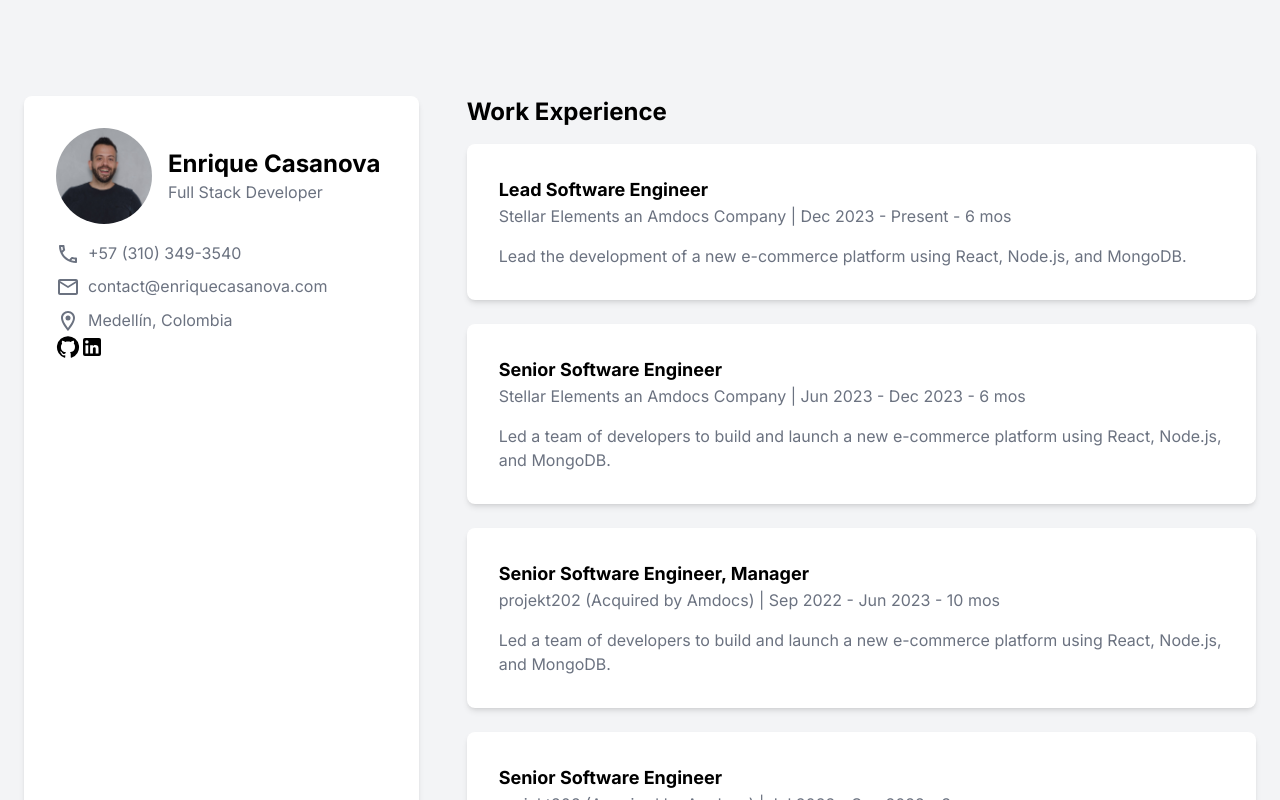
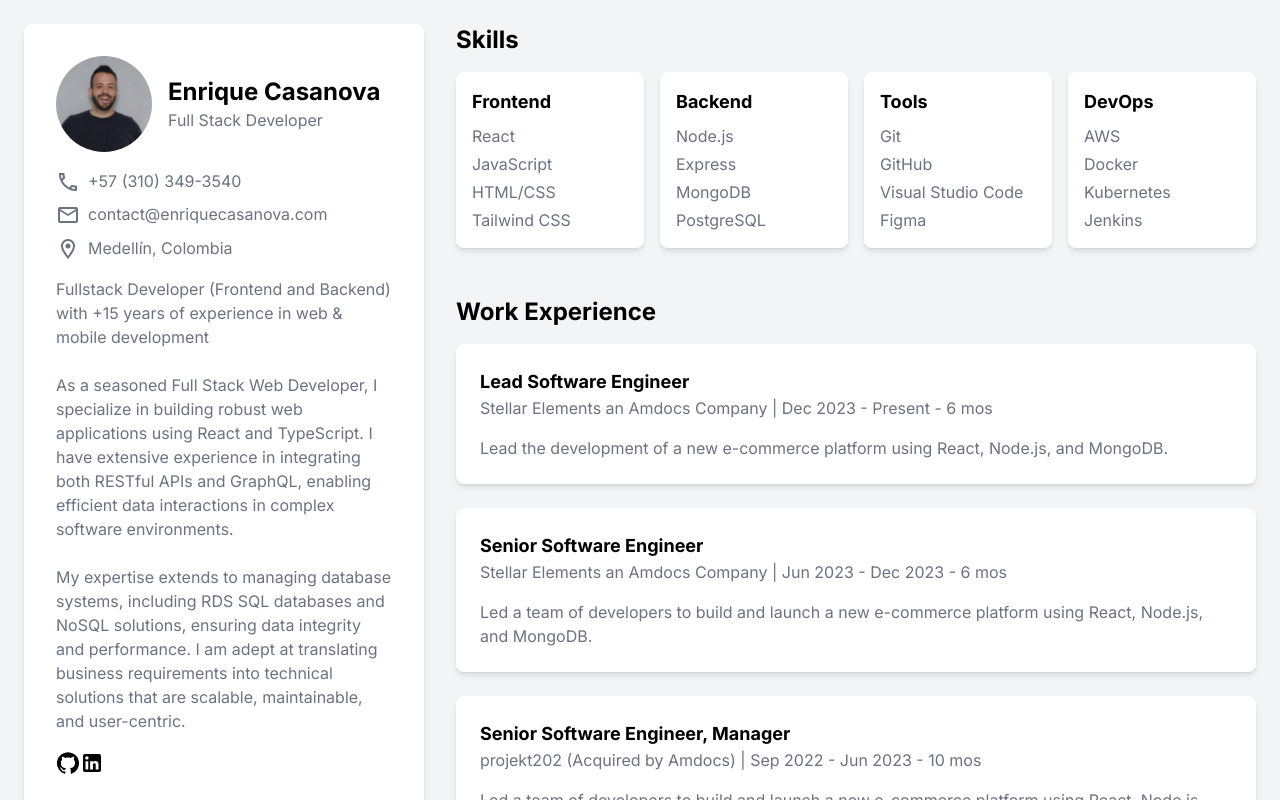
Before and after one commit to ecasanova/website, a Next.js app: page / in a window 1280 px wide. Shown: the top 800 px of the page. Built offline with nearby package versions, Linux system fonts and the light colour scheme.

Commit message:
chore: Refactor Card and Curriculum components

```diff
--- a/src/components/Card.jsx
+++ b/src/components/Card.jsx
@@ -1,6 +1,6 @@
 export function Card({ title, company, date, description }) {
     return (
-        <div className="bg-white dark:bg-gray-800 rounded-lg p-6 md:p-8 shadow-md">
+        <div className="bg-white dark:bg-gray-800 rounded-lg p-6 shadow-md">
             <h3 className="text-lg font-bold">{title}</h3>
             <p className="text-gray-500 dark:text-gray-400">{company} | {date}</p>
             <ul className="mt-4 space-y-2 text-gray-500 dark:text-gray-400">
--- a/src/components/Curriculum.jsx
+++ b/src/components/Curriculum.jsx
@@ -1,37 +1,35 @@
 import { Card } from './Card';
+import { Sidebar } from './Sidebar';
 import { Skills } from './Skills';
-import { TextIcon } from './TextIcon';
-import { Icon } from './Icon';
-import Image from 'next/image';
 
-import profilePic from '/public/me.jpg'
 export function Curriculum() {
   return (
-    (<main className="bg-gray-100 dark:bg-gray-900 py-12 md:py-16 lg:py-24">
-      <div className="container mx-auto px-4 md:px-6">
-        <div className="grid gap-8 md:grid-cols-[1fr_2fr] lg:gap-12">
-          <div className="bg-white dark:bg-gray-800 rounded-lg p-6 md:p-8 shadow-md">
-            <div className="space-y-4">
-              <div className="flex items-center space-x-4">
-                <Image src={profilePic} alt="Avatar" class="w-24 h-24 rounded-full object-cover"/>
-                <div>
-                  <h1 className="text-2xl font-bold">Enrique Casanova</h1>
-                  <p className="text-gray-500 dark:text-gray-400">
-                    Full Stack Developer
-                  </p>
-                </div>
-              </div>
-              <div className="space-y-2">
-                <TextIcon type='phone' text='+57 (310) 349-3540' href="tel:+573103493540"></TextIcon>
-                <TextIcon type='mail' text='contact@enriquecasanova.com' href="mailto:contact@enriquecasanova.com"></TextIcon>
-                <TextIcon type='location' text='Medellín, Colombia'></TextIcon>
-
-                <Icon type='github' href="https://github.com/ecasanova" />
-                <Icon type='linkedin' href="https://www.linkedin.com/in/ecasanovave/" />
+    (<main className="bg-gray-100 dark:bg-gray-900 py-6 md:py-6 lg:py-6">
+      <div className="fluid-container mx-auto px-4 md:px-6">
+        <div className="grid gap-8 md:grid-cols-[1fr_2fr] lg:gap-8">
+          <Sidebar />
+          <div className="space-y-8 md:space-y-10 lg:space-y-12">
+            <div>
+              <h2 className="text-2xl font-bold mb-4">Skills</h2>
+              <div className="grid grid-cols-2 md:grid-cols-4 gap-4">
+                <Skills
+                  title="Frontend"
+                  skills={["React", "JavaScript", "HTML/CSS", "Tailwind CSS"]}
+                />
+                 <Skills
+                  title="Backend"
+                  skills={["Node.js", "Express", "MongoDB", "PostgreSQL"]}
+                />
+                 <Skills
+                  title="Tools"
+                  skills={[ "Git", "GitHub", "Visual Studio Code", "Figma"]}
+                />
+                <Skills
+                  title="DevOps"
+                  skills={[ "AWS", "Docker", "Kubernetes", "Jenkins"]}
+                />
               </div>
             </div>
-          </div>
-          <div className="space-y-8 md:space-y-10 lg:space-y-12">
             <div>
               <h2 className="text-2xl font-bold mb-4">Work Experience</h2>
               <div className="space-y-6">
@@ -94,23 +92,6 @@
                   date="2008"
                 ></Card>
             </div>
-            <div>
-              <h2 className="text-2xl font-bold mb-4">Skills</h2>
-              <div className="grid grid-cols-2 md:grid-cols-3 gap-4">
-                <Skills
-                  title="Frontend"
-                  skills={["React", "JavaScript", "HTML/CSS", "Tailwind CSS"]}
-                />
-                 <Skills
-                  title="Backend"
-                  skills={["Node.js", "Express", "MongoDB", "PostgreSQL"]}
-                />
-                 <Skills
-                  title="Tools"
-                  skills={[ "Git", "GitHub", "Visual Studio Code", "Figma"]}
-                />
-              </div>
-            </div>
           </div>
         </div>
       </div>
--- /dev/null
+++ b/src/components/Sidebar.jsx
@@ -0,0 +1,42 @@
+import { TextIcon } from './TextIcon';
+import { Icon } from './Icon';
+import Image from 'next/image';
+
+import profilePic from '/public/me.jpg'
+
+export function Sidebar() {
+    return (
+    <div className="bg-white dark:bg-gray-800 rounded-lg p-6 md:p-8 shadow-md">
+        <div className="space-y-4">
+            <div className="flex items-center space-x-4">
+            <Image src={profilePic} alt="Avatar" className="w-24 h-24 rounded-full object-cover"/>
+            <div>
+                <h1 className="text-2xl font-bold">Enrique Casanova</h1>
+                <p className="text-gray-500 dark:text-gray-400">
+                Full Stack Developer
+                </p>
+            </div>
+            </div>
+            <div className="space-y-2">
+            <TextIcon type='phone' text='+57 (310) 349-3540' href="tel:+573103493540"></TextIcon>
+            <TextIcon type='mail' text='contact@enriquecasanova.com' href="mailto:contact@enriquecasanova.com"></TextIcon>
+            <TextIcon type='location' text='Medellín, Colombia'></TextIcon>
+            </div>
+        </div>
+        <div className="space-y-20; mt-4">
+            <p className="text-gray-500 dark:text-gray-400;">
+            Fullstack Developer (Frontend and Backend) with +15 years of experience in web & mobile development
+            <br /> <br />
+            As a seasoned Full Stack Web Developer, I specialize in building robust web applications using React and TypeScript. I have extensive experience in integrating both RESTful APIs and GraphQL, enabling efficient data interactions in complex software environments.
+            <br /> <br />
+            My expertise extends to managing database systems, including RDS SQL databases and NoSQL solutions, ensuring data integrity and performance. I am adept at translating business requirements into technical solutions that are scalable, maintainable, and user-centric.
+            </p>
+        </div>
+        <div className="space-y-4 mt-4">
+            <Icon type='github' href="https://github.com/ecasanova" />
+            <Icon type='linkedin' href="https://www.linkedin.com/in/ecasanovave/" />
+            </div>
+        </div>
+
+    )
+}
--- a/src/components/Skills.jsx
+++ b/src/components/Skills.jsx
@@ -1,6 +1,6 @@
 export function Skills({ skills, title }) {
     return (
-        <div className="bg-white dark:bg-gray-800 rounded-lg p-4 md:p-6 shadow-md">
+        <div className="bg-white dark:bg-gray-800 rounded-lg p-4 shadow-md">
             <h3 className="text-lg font-bold">{title}</h3>
             <ul className="mt-2 space-y-1 text-gray-500 dark:text-gray-400">
                 {skills.map((skill, index) => (
```
